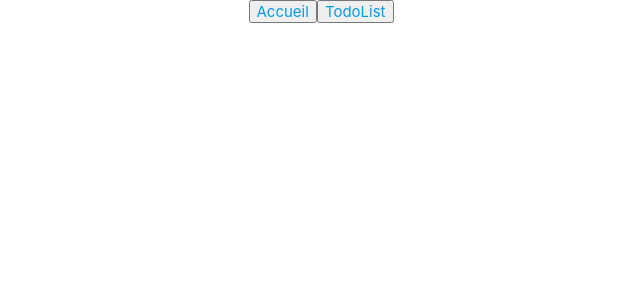
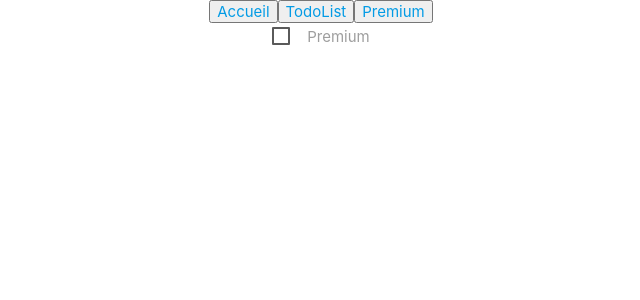
Before and after one commit to Wellindark/tp-rattrapage, a React (Create React App) app: page /premium in a window 1280 px wide. Shown: the top 300 px of the page, without its empty margins (319-959 px from the left). Built offline with nearby package versions, Linux system fonts and the light colour scheme.

Commit message:
Number of Todos limited + Premium mode
Added a limitation on number of todos allowed, Added premium mode to circumvent as well.

```diff
--- a/package.json
+++ b/package.json
@@ -10,6 +10,7 @@
     "materialize-css": "^1.0.0-rc.2",
     "react": "^16.13.1",
     "react-dom": "^16.13.1",
+    "react-materialize": "^3.9.0",
     "react-router-dom": "^5.1.2",
     "react-scripts": "3.4.1"
   },
--- a/src/App.js
+++ b/src/App.js
@@ -3,10 +3,11 @@ import {BrowserRouter as Router, Link, Route, Switch} from 'react-router-dom';
 import './App.css';
 import Login from "./login";
 import TodoList from "./todoList"
+import Premium from "./premium";
 
 export default function App() {
   const[isLog, setIsLog]= useState(localStorage.getItem('isLog') || false);
-  const[isLimited, setIsLimited] = useState(localStorage.getItem('isLimited')|| true);
+  const[isPremium, setIsPremium] = useState(localStorage.getItem('isPremium')|| false);
   const[todos, setTodos] = useState(localStorage.getItem('todos')|| [] );
 
   return (
@@ -14,9 +15,11 @@ export default function App() {
       <Router>
         {!isLog && <button><Link to={"/"}>Accueil</Link></button>}
           <button><Link to={"/todoList"}>TodoList</Link></button>
+          <button><Link to={"/premium"}>Premium</Link></button>
         <Switch>
             <Route exact path={"/"}><Login setIsLog={setIsLog} isLog={isLog}/></Route>
-            <Route exact path={"/todoList"}><TodoList isLog={isLog} isLimited={isLimited} todos={todos} setTodos={setTodos}/></Route>
+            <Route exact path={"/todoList"}><TodoList isLog={isLog} isPremium={isPremium} todos={todos} setTodos={setTodos}/></Route>
+            <Route exact path={"/premium"}><Premium isLog={isLog} isPremium={isPremium} setIsPremium={setIsPremium}/></Route>
         </Switch>
       </Router>
     </div>
--- a/src/addTodo.js
+++ b/src/addTodo.js
@@ -1,6 +1,6 @@
 import React ,{Component} from "react";
 
-class AddTodo extends Component{
+class AddTodo extends Component {
     state = {
         content:''
     }
@@ -18,7 +18,7 @@ class AddTodo extends Component{
             <div>
                 <form onSubmit={this.handleSubmit}>
                     <label>Ajouter un todo:</label>
-                    <input type="text" onChange={this.handleChange}/>
+                    <input type="text" disabled={!this.props.canAddTodo()} onChange={this.handleChange} value={this.state.content}/>
                 </form>
             </div>
         )
--- /dev/null
+++ b/src/premium.js
@@ -0,0 +1,30 @@
+import React, {Component} from "react";
+import {Checkbox} from "react-materialize";
+
+class Premium extends Component {
+    state = {
+        checkbox: JSON.parse(localStorage.getItem('isPremium'))
+    }
+
+    render() {
+        return (
+            <div>
+                <Checkbox
+                    id="is-premium"
+                    label="Premium"
+                    value="Premium"
+                    checked={this.state.checkbox}
+                    onChange={() => this.togglePremium()}
+                />
+            </div>
+        )
+    }
+
+    togglePremium() {
+        this.setState({
+            checkbox: !this.state.checkbox
+        }, () => localStorage.setItem('isPremium', JSON.stringify(this.state.checkbox)))
+    }
+}
+
+export default Premium;
--- a/src/todoList.js
+++ b/src/todoList.js
@@ -4,13 +4,21 @@ import AddTodo from "./addTodo";
 
 class todoList extends Component{
     state={
-        todos:[]
+        todos: localStorage.getItem('todos') ? JSON.parse(localStorage.getItem('todos')) : [],
+        isPremium: JSON.parse(localStorage.getItem('isPremium'))
     }
 
     addTodo =(todo) => {
         todo.id = Math.random();
         let todos = [...this.state.todos, todo]
-        this.setState({todos: todos})
+        this.setState({todos: todos}, () => localStorage.setItem('todos',JSON.stringify(todos)))
+    }
+
+    canAddTodo = () => {
+        if (this.state.isPremium) {
+            return true;
+        }
+        return this.state.todos.length < 5
     }
 
     render(){
@@ -18,7 +26,7 @@ class todoList extends Component{
             <div className="TodoList">
                 <h1 className="center blue-text">Todo's</h1>
                 <Todo todos={this.state.todos}/>
-                <AddTodo addTodo={this.addTodo}/>
+                <AddTodo addTodo={this.addTodo} canAddTodo={this.canAddTodo}/>
             </div>
         );
     }
```
Also changed, not shown: src/todoClass.js (added, +8 -0 lines), 1 other file (tests, documents, lock files or other folders).
